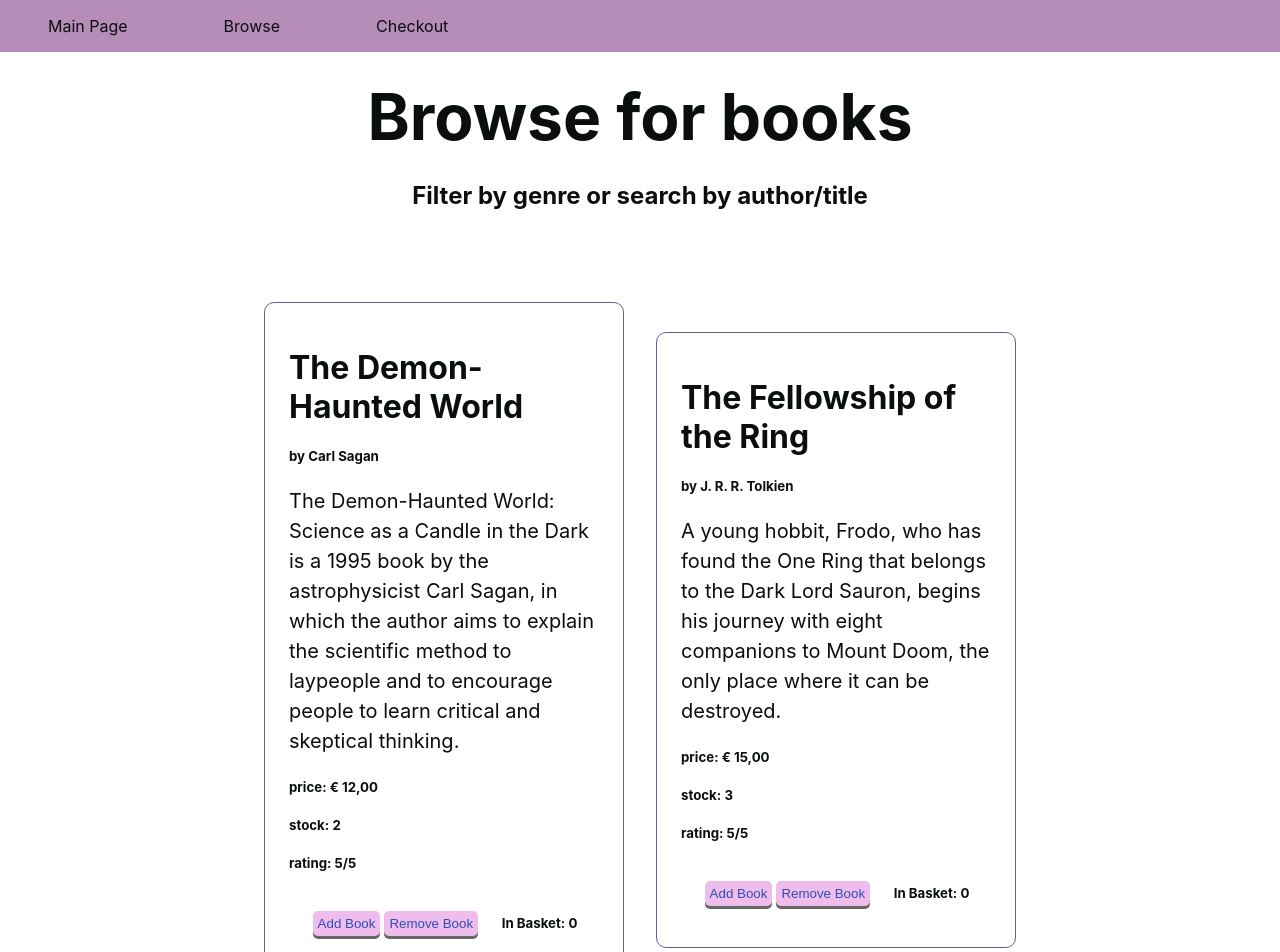
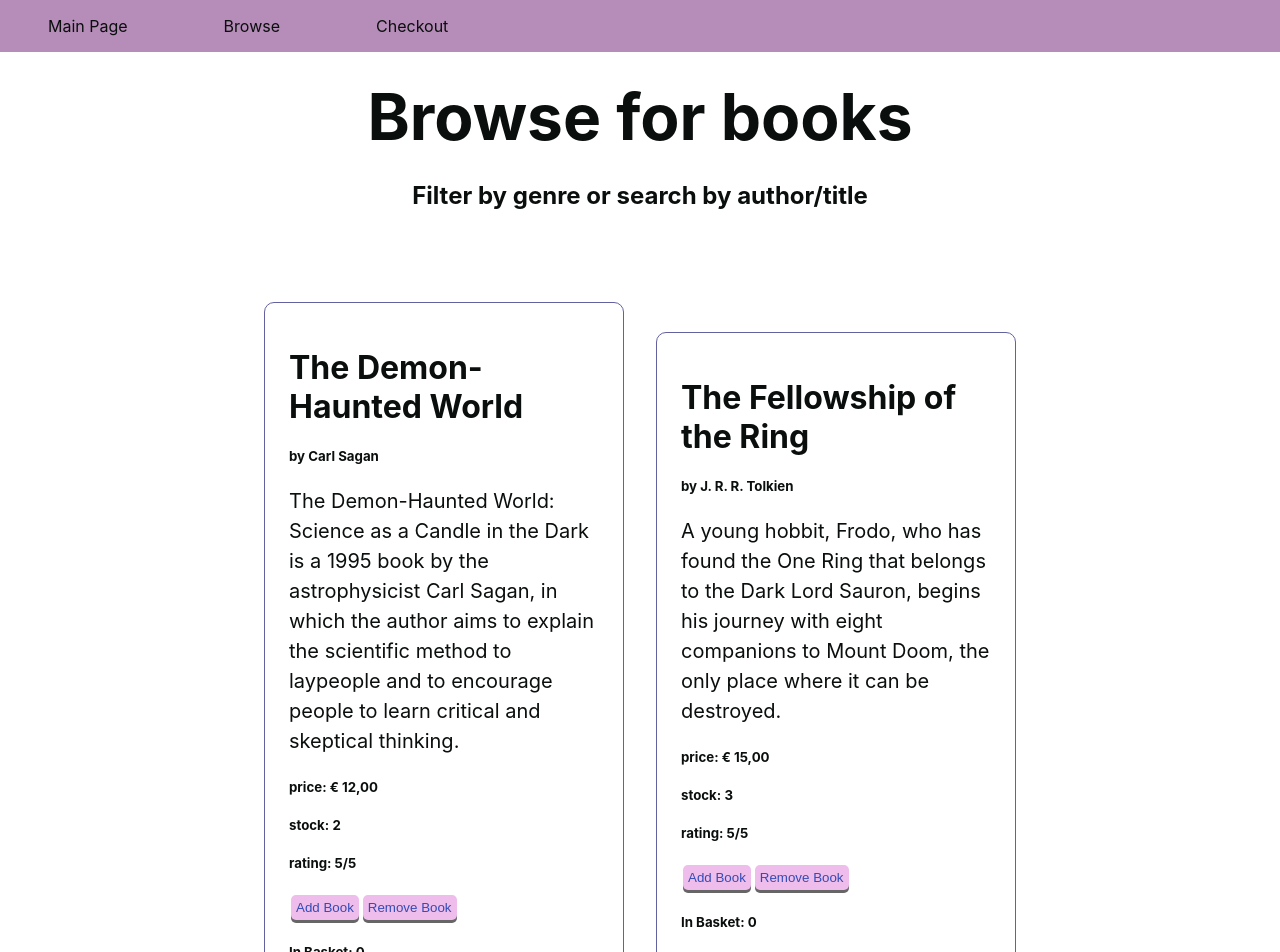
Before and after one commit to nmegrant/book-app, a Next.js app: page /browse in a window 1280 px wide. Shown: the top 952 px of the page. Built offline with nearby package versions, Linux system fonts and the light colour scheme.

Commit message:
Fix styling reversion

```diff
--- a/styles/Home.module.css
+++ b/styles/Home.module.css
@@ -112,14 +112,6 @@
   border: 1px solid rgb(100, 97, 160);
   border-radius: 10px;
   transition: color 0.55s ease, border-color 0.55s ease;
-  cursor: pointer;
-}
-
-.cardFooter {
-  display: flex;
-  flex-direction: row;
-  justify-content: space-evenly;
-  align-items: center;
 }
 
 .card:hover,
```
